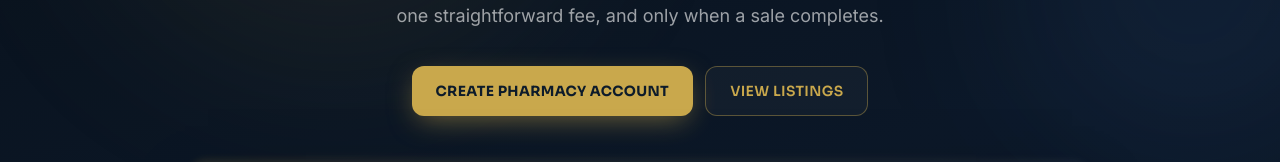
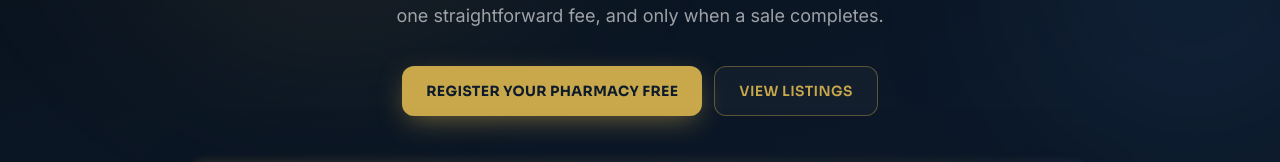
Before and after one commit to galaxrx/galaxrx-marketplace, a Next.js app: page / in a window 1280 px wide. Shown: the part 321-483 px from the top of the page. Built offline with nearby package versions, Linux system fonts and the light colour scheme; no server answers; grey boxes are pictures that could not be loaded.

Commit message:
Rename primary CTA to Register your pharmacy free

```diff
--- a/app/page.tsx
+++ b/app/page.tsx
@@ -138,10 +138,10 @@ export default function HomePage() {
             <div className="flex flex-col w-full max-w-md sm:max-w-lg gap-3 sm:flex-row sm:justify-center">
               <Link
                 href="/register"
-                aria-label="Register your pharmacy — free to join"
+                aria-label="Register your pharmacy free to list surplus and trade with verified pharmacies"
                 className="inline-flex items-center justify-center bg-gold text-[#0D1B2A] px-6 py-3.5 rounded-xl font-bold font-heading text-xs sm:text-sm uppercase tracking-wide shadow-[0_8px_28px_-6px_rgba(201,168,76,0.55)] transition-all duration-300 hover:bg-gold/92 hover:shadow-[0_12px_36px_-8px_rgba(201,168,76,0.65)] hover:-translate-y-0.5 active:translate-y-0"
               >
-                Create pharmacy account
+                Register your pharmacy free
               </Link>
               <Link
                 href="/listings"
--- a/components/landing/LandingHeader.tsx
+++ b/components/landing/LandingHeader.tsx
@@ -126,7 +126,7 @@ export default function LandingHeader() {
                 onClick={() => setMobileOpen(false)}
                 className="mb-4 py-3.5 px-4 rounded-xl text-center bg-gold text-[#0D1B2A] font-bold font-heading text-sm"
               >
-                Create pharmacy account
+                Register your pharmacy free
               </Link>
               {NAV_LINKS.map(({ href, label }) =>
                 href.startsWith("#") ? (
```
